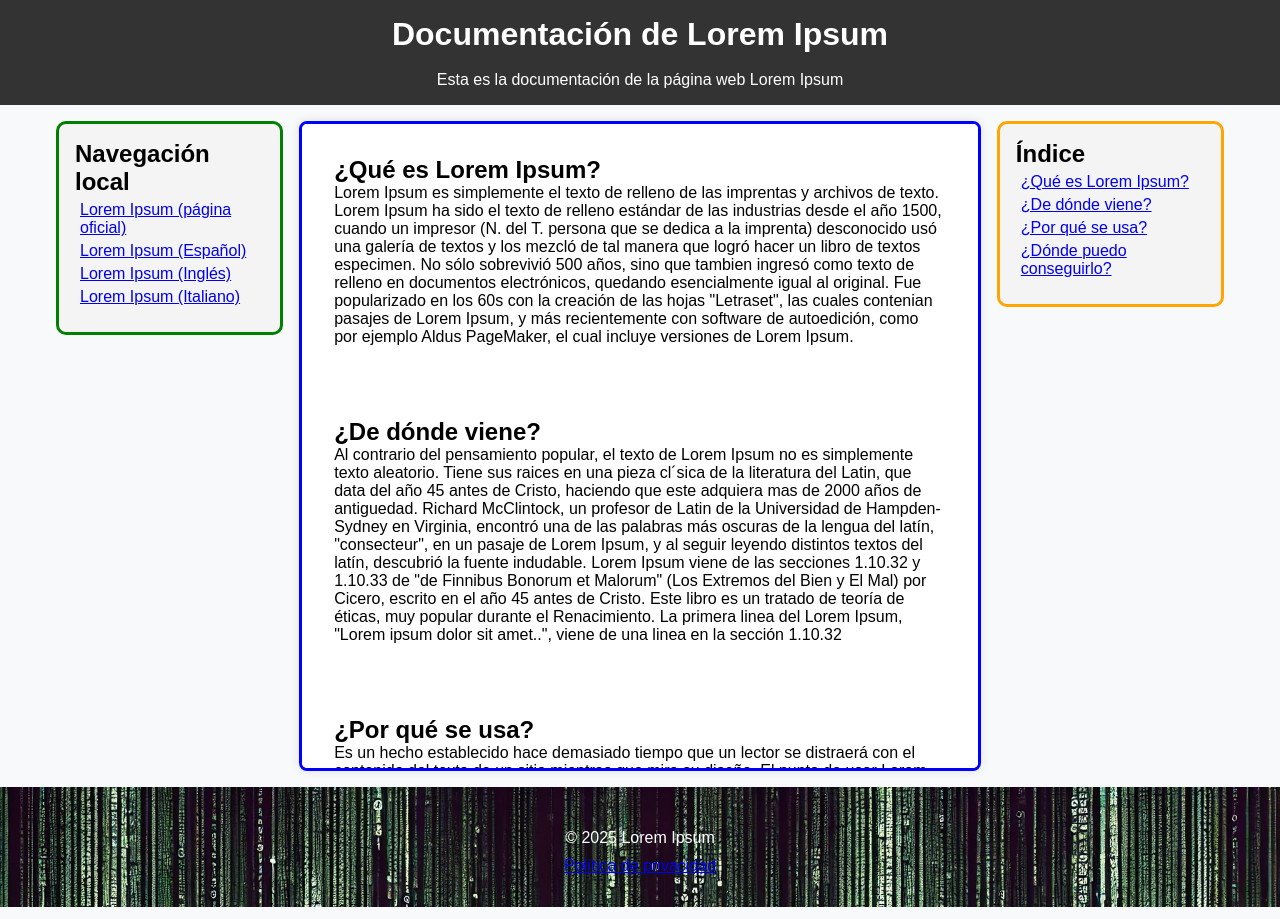
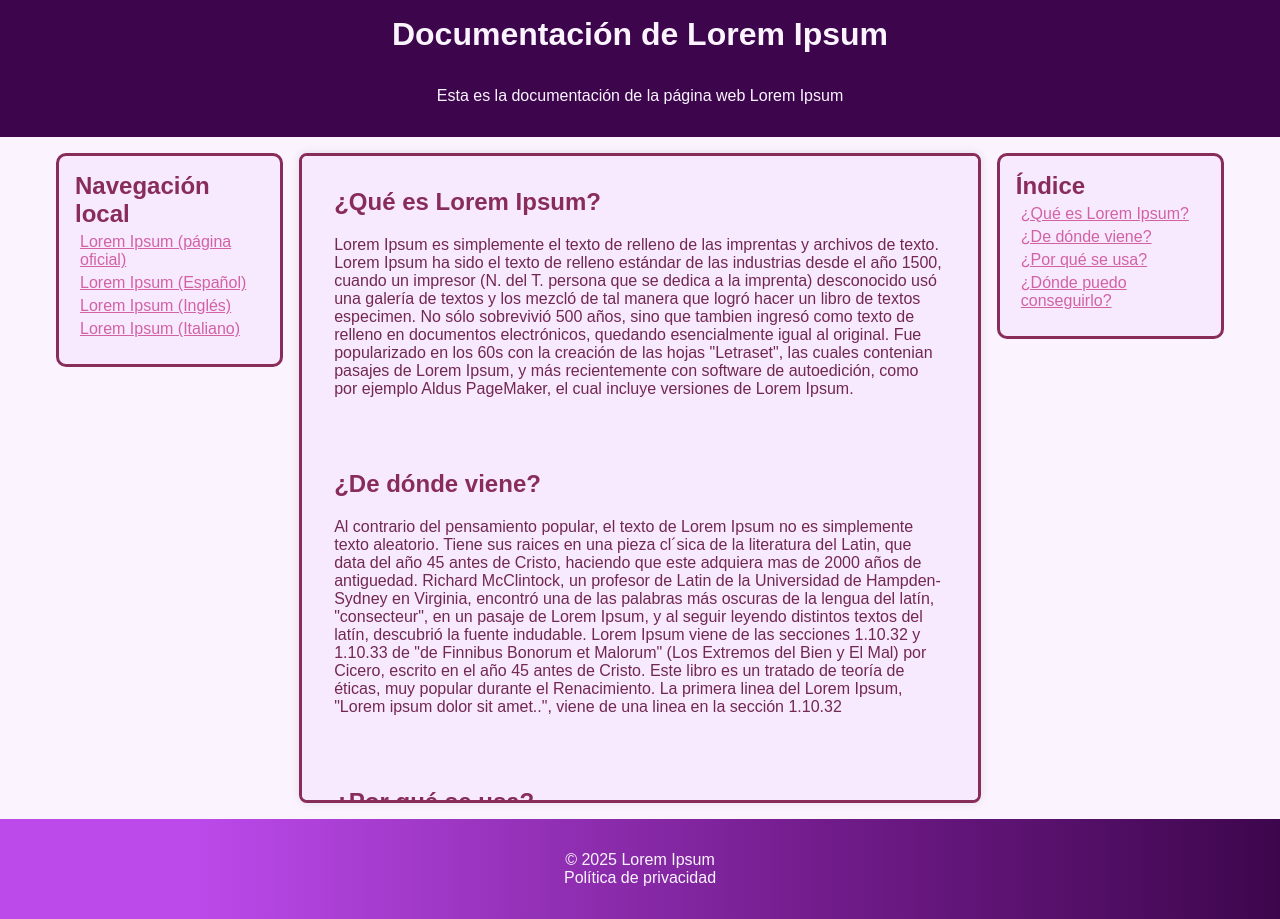
Before and after one commit to psicotropicalz/Documentaci-n, a plain HTML site: page index.html in a window 1280 px wide. Drawn offline with Linux system fonts and the light colour scheme.

Commit message:
fix: update styles for header, nav, main, aside, and footer for improved aesthetics and usability

```diff
--- a/styles.css
+++ b/styles.css
@@ -1,4 +1,3 @@
-/* Reset básico */
 * {
   margin: 0;
   padding: 0;
@@ -10,41 +9,61 @@ body {
   flex-direction: column;
   min-height: 100vh;
   font-family: Arial, sans-serif;
-  /* padding: 20px; */
-  background-color: #f8f9fa;
+  background-color: #fbf4ff;
 }
 
-header {
-  background: #333;
-  color: white;
+header,
+header p {
+  background: #3d064c;
+  color: #fbf4ff;
   padding: 1rem;
   text-align: center;
 }
 
 nav {
-  background: #f4f4f4;
+  background: #f7e9fe;
   padding: 1rem;
+  border: 3px solid currentColor;
+  border-radius: 10px;
+  color: #882c5a;
+  max-height: fit-content;
+  position: sticky;
+  top: 1rem;
+}
+
+ul {
+  list-style: none;
+  padding: 5px;
+}
+
+li {
+  margin-bottom: 5px;
 }
 
 main {
   display: flex;
   flex: 1;
-  background: white;
   padding: 2rem;
+  background: #f7e9fe;
+  border: 3px solid #882c5a;
   border-radius: 8px;
-  box-shadow: 0px 0px 10px rgba(0, 0, 0, 0.1);
+  box-shadow: 0 0 10px rgba(0, 0, 0, 0.1);
   height: 650px;
-  overflow-y: scroll;
+  overflow-y: auto;
   scroll-behavior: smooth;
 }
 
 aside {
-  background: #f4f4f4;
+  background: #f7e9fe;
   padding: 1rem;
-  border-left: 1px solid #ccc;
+  border: 3px solid #882c5a;
+  border-radius: 10px;
+  color: #882c5a;
+  max-height: fit-content;
+  position: sticky;
+  top: 1rem;
 }
 
-/* Estructura del layout */
 .container {
   display: grid;
   grid-template-columns: 1fr 3fr 1fr;
@@ -67,47 +86,84 @@ aside {
   grid-column: 3;
 }
 
+/* Footer */
 footer {
-  background: #333;
-  color: white;
+  background: linear-gradient(
+    90deg,
+    rgba(188, 74, 235, 1) 15%,
+    rgba(114, 28, 140, 1) 64%,
+    rgba(61, 6, 76, 1) 100%
+  );
+  color: #fbf4ff;
   text-align: center;
   padding: 2rem;
   margin-top: auto;
-  background: url(./images/footer-bg.webp) no-repeat;
   background-position: top;
   background-size: cover;
 }
 
-/* Indicadores de etiquetas semánticas */
-nav {
-  border: 3px solid green;
-  border-radius: 10px;
-  max-height: fit-content;
+footer p,
+footer p a:visited,
+footer p a:hover {
+  color: inherit;
 }
 
-main {
-  border: 3px solid blue;
+nav a,
+aside a {
+  color: #d262a4;
+  transition: color 0.3s;
 }
 
-aside {
-  border: 3px solid orange;
+nav a:hover,
+aside a:hover {
+  color: #882c5a;
+}
+
+footer a {
+  color: #fbf4ff;
+  text-decoration: none;
+  transition: color 0.3s;
+}
+
+footer a:hover {
+  color: #d262a4;
+}
+
+section h2 {
+  color: #882c5a;
+  margin-bottom: 20px;
+}
+
+p {
+  color: #72294d;
+}
+
+body {
+  --sb-track-color: #f9eaf4;
+  --sb-thumb-color: #d262a4;
+  --sb-size: 5px;
+}
+
+body::-webkit-scrollbar,
+main::-webkit-scrollbar {
+  width: var(--sb-size);
+}
+
+body::-webkit-scrollbar-track,
+main::-webkit-scrollbar-track {
+  background: var(--sb-track-color);
   border-radius: 10px;
-  max-height: fit-content;
 }
-ul {
-    list-style: none;
-    padding: 5px;
+
+body::-webkit-scrollbar-thumb,
+main::-webkit-scrollbar-thumb {
+  background: var(--sb-thumb-color);
+  border-radius: 10px;
 }
-li {
-    margin-bottom: 5px;
+
+@supports not selector(::-webkit-scrollbar) {
+  body,
+  main {
+    scrollbar-color: var(--sb-thumb-color) var(--sb-track-color);
+  }
 }
-footer p a:visited {
-  color: #fff;
-}
-footer p a:hover {
-  color: #c8c8c8;
-}
-footer p {
-  color: #fff;
-  margin-top: 10px;
-}
```
